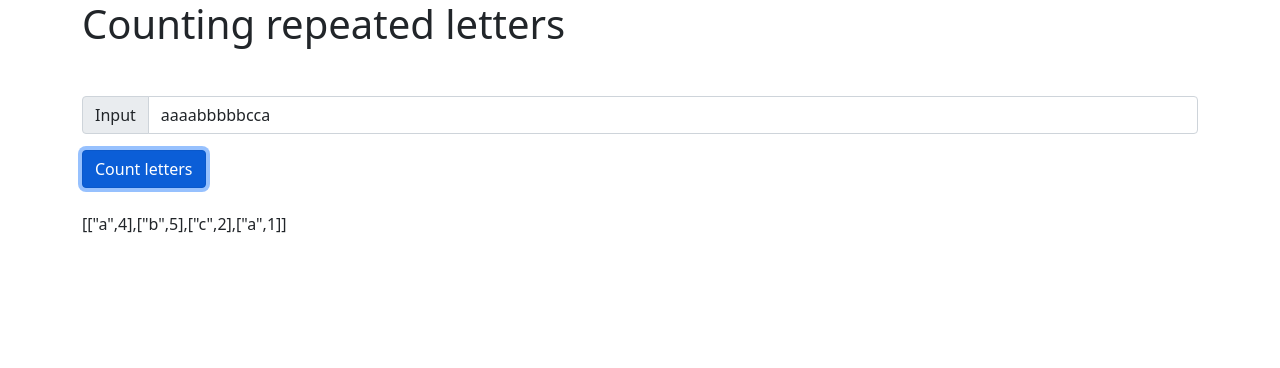
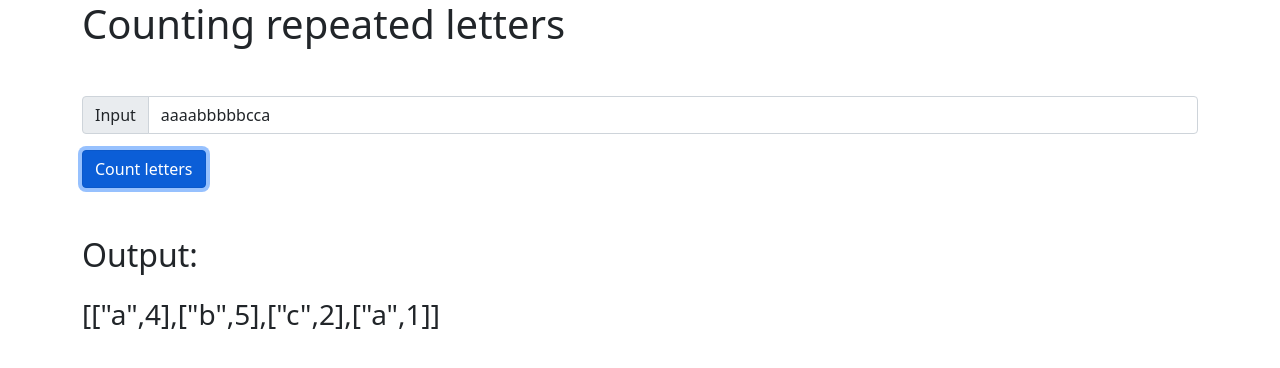
Before and after one commit to xavigh/letter-counter-adpone, a plain HTML site: page letter_repetitions.html in a window 1280 px wide. Both pictures are taken after a click on the button "Count letters". Drawn offline with nearby package versions, Linux system fonts and the light colour scheme.

Commit message:
Improve lay out using bootstrap, margins, bold text etc

```diff
--- a/letter_repetitions.html
+++ b/letter_repetitions.html
@@ -21,8 +21,8 @@
     <input id="input" type="text" class="form-control" placeholder="aaaabbbbbcca" value="aaaabbbbbcca" >
     </div>
     <button  onclick="letterCounter()"  type="button" class="btn btn-primary">Count letters </button>
-
-    <div id="res" class="text-dark mt-4"></div>
+    <h2 class="mt-5">Output:</h2>
+    <div id="res" class="text-dark mt-4 h3"></div>
 </div>
 
 
@@ -55,14 +55,13 @@
                     counter += 1;
                     let letter1 = strArray[i];
                     let arrayTmp = [letter1, counter];
-                    array.push(arrayTmp); // we add the letter and its count into the main array to return.
-                    counter = 0;
+                    array.push(arrayTmp); // we push the letter and its count into the main array to be returned.
+                    counter = 0; // this is key to start counting the next letter , counter reset to 0.
                     i++;
                 }
 
             }
-
-
+            // Return the array as a string to view in browser window.
             return document.getElementById('res').innerHTML = JSON.stringify(array);
        }
 
```
